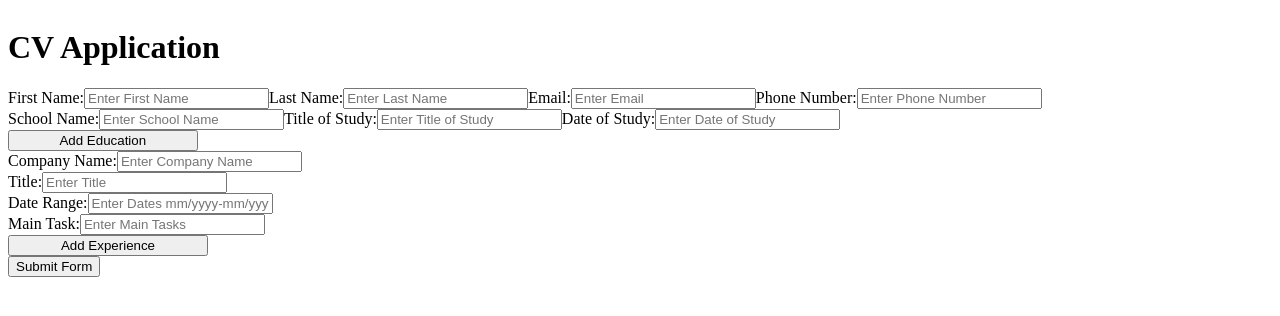
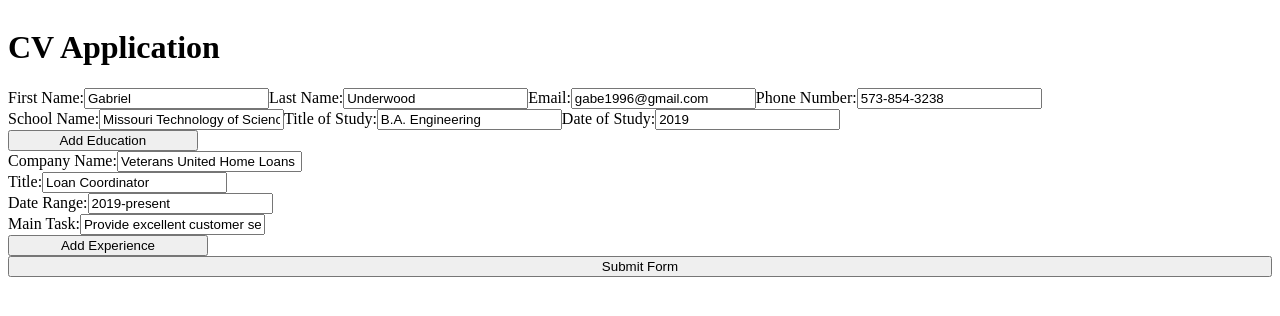
Before and after one commit to Gabefire/CV-application, a React (Create React App) app: page / in a window 1280 px wide. Shown: the top 316 px of the page. Built offline with nearby package versions, Linux system fonts and the light colour scheme.

Commit message:
added edit button and fixed the array objects

```diff
--- a/src/App.js
+++ b/src/App.js
@@ -9,73 +9,133 @@ import uniqid from "uniqid";
 class App extends React.Component {
   constructor() {
     super();
+    this.boundedSwitchViews = this.switchViews.bind(this);
     this.boundedAddEducation = this.addEducation.bind(this);
     this.boundedAddExperience = this.addExperience.bind(this);
     this.boundedSubmitForm = this.submitForm.bind(this);
     this.state = {
-      displayForm: false,
+      showContent: false,
+      displayForm: true,
       education: {
-        schoolName: "",
-        titleOfStudy: "",
-        date: "",
-        key: "",
+        schoolName: null,
+        titleOfStudy: null,
+        date: null,
+        key: null,
       },
 
       educationArray: [
         {
-          schoolName: "",
-          titleOfStudy: "",
-          date: "",
+          schoolName: "Missouri Technology of Science and Technology",
+          titleOfStudy: "B.A. Engineering",
+          date: "2019",
           key: uniqid(),
         },
       ],
 
       experience: {
-        companyName: "",
-        positionTitle: "",
-        dates: "",
-        task: "",
+        companyName: null,
+        positionTitle: null,
+        dates: null,
+        task: null,
         key: uniqid(),
       },
 
       experienceArray: [
         {
-          companyName: "",
-          positionTitle: "",
-          dates: "",
-          task: "",
+          companyName: "Veterans United Home Loans",
+          positionTitle: "Loan Coordinator",
+          dates: "2019-present",
+          task: "Provide excellent customer service and solve problems",
           key: uniqid(),
         },
       ],
 
       heading: {
-        firstName: "",
-        lastName: "",
-        email: "",
-        phoneNumber: "",
+        firstName: "Gabriel",
+        lastName: "Underwood",
+        email: "gabe1996@gmail.com",
+        phoneNumber: "573-854-3238",
+        key: uniqid(),
       },
     };
+  }
+
+  switchViews() {
+    this.setState({
+      showContent: !this.state.showContent,
+      displayForm: !this.state.displayForm,
+    });
+  }
+
+  showContent() {
+    return (
+      <div className="content">
+        <Form
+          heading={this.state.heading}
+          educationArray={this.state.educationArray}
+          experienceArray={this.state.experienceArray}
+        />
+        <div className="button-container">
+          <button className="edit-btn" onClick={this.boundedSwitchViews}>
+            Edit
+          </button>
+          <button className="print-btn">Print</button>
+        </div>
+      </div>
+    );
+  }
+
+  showForm() {
+    return (
+      <form className="form">
+        <h1>CV Application</h1>
+        <Heading heading={this.state.heading} />
+        <section className="education-container">
+          <Education educationArray={this.state.educationArray} />
+          <button
+            className="add-education-btn"
+            onClick={this.boundedAddEducation}
+          >
+            Add Education
+          </button>
+        </section>
+        <section className="experience-container">
+          <Experience experienceArray={this.state.experienceArray} />
+          <button
+            className="add-experience-btn"
+            onClick={this.boundedAddExperience}
+          >
+            Add Experience
+          </button>
+        </section>
+        <button className="submit-form-btn" onClick={this.boundedSubmitForm}>
+          Submit Form
+        </button>
+      </form>
+    );
   }
 
   addEducation(e) {
     e.preventDefault();
     const educationSection = document.querySelectorAll(".education");
+    const educationArray = [];
     educationSection.forEach((section) => {
       const schoolName = section.childNodes[0].childNodes[1].value;
       const titleOfStudy = section.childNodes[1].childNodes[1].value;
       const date = section.childNodes[2].childNodes[1].value;
-      const key = section.key;
-      this.setState({
+      const key = section.id;
+      const educationObject = {
         education: {
           schoolName: schoolName,
           titleOfStudy: titleOfStudy,
           date: date,
           key: key,
         },
-      });
-      this.setState({
-        educationArray: [...this.state.educationArray, this.state.education],
-      });
+      };
+      educationArray.push(educationObject);
+    });
+    this.setState({
+      educationArray: educationArray,
     });
     this.setState({
       education: {
@@ -91,24 +151,25 @@ class App extends React.Component {
   addExperience(e) {
     e.preventDefault();
     const experienceSection = document.querySelectorAll(".experience");
+    const experienceArray = [];
     experienceSection.forEach((section) => {
       const companyName = section.childNodes[0].childNodes[1].value;
       const positionTitle = section.childNodes[1].childNodes[1].value;
       const dates = section.childNodes[2].childNodes[1].value;
       const task = section.childNodes[3].childNodes[1].value;
-      const key = section.key;
-      this.setState({
+      const experienceObject = {
         experience: {
           companyName: companyName,
           positionTitle: positionTitle,
           dates: dates,
           task: task,
-          key: key,
+          key: uniqid(),
         },
-      });
-      this.setState({
-        experienceArray: [...this.state.experienceArray, this.state.experience],
-      });
+      };
+      experienceArray.push(experienceObject);
+    });
+    this.setState({
+      experienceArray: experienceArray,
     });
     this.setState({
       experience: {
@@ -137,45 +198,62 @@ class App extends React.Component {
         phoneNumber: phoneNumber,
       },
     });
-    const form = document.querySelector("form");
-    form.style.display = "none";
+
+    const experienceSection = document.querySelectorAll(".experience");
+    const experienceArray = [];
+    experienceSection.forEach((section) => {
+      const companyName = section.childNodes[0].childNodes[1].value;
+      const positionTitle = section.childNodes[1].childNodes[1].value;
+      const dates = section.childNodes[2].childNodes[1].value;
+      const task = section.childNodes[3].childNodes[1].value;
+      const key = section.id;
+      const experienceObject = {
+        experience: {
+          companyName: companyName,
+          positionTitle: positionTitle,
+          dates: dates,
+          task: task,
+          key: key,
+        },
+      };
+      experienceArray.push(experienceObject);
+    });
+    this.setState({
+      experienceArray: experienceArray,
+    });
+
+    const educationSection = document.querySelectorAll(".education");
+    const educationArray = [];
+    educationSection.forEach((section) => {
+      const schoolName = section.childNodes[0].childNodes[1].value;
+      const titleOfStudy = section.childNodes[1].childNodes[1].value;
+      const date = section.childNodes[2].childNodes[1].value;
+      const key = section.id;
+      const educationObject = {
+        education: {
+          schoolName: schoolName,
+          titleOfStudy: titleOfStudy,
+          date: date,
+          key: key,
+        },
+      };
+      educationArray.push(educationObject);
+    });
+    this.setState({
+      educationArray: educationArray,
+    });
+
+    this.setState({
+      displayForm: false,
+      showContent: true,
+    });
   }
 
   render() {
     return (
       <div className="App">
-        <form>
-          <h1>CV Application</h1>
-          <Heading />
-          <section className="education-container">
-            <Education educationArray={this.state.educationArray} />
-            <button
-              className="add-education-btn"
-              onClick={this.boundedAddEducation}
-            >
-              Add Education
-            </button>
-          </section>
-          <section className="experience-container">
-            <Experience experienceArray={this.state.experienceArray} />
-            <button
-              className="add-experience-btn"
-              onClick={this.boundedAddExperience}
-            >
-              Add Experience
-            </button>
-          </section>
-          <button className="submit-form-btn" onClick={this.boundedSubmitForm}>
-            Submit Form
-          </button>
-        </form>
-        <div className="content">
-          <Form
-            heading={this.state.heading}
-            educationArray={this.state.education}
-            experienceArray={this.state.experienceArray}
-          />
-        </div>
+        {this.state.displayForm ? this.showForm() : null}
+        {this.state.showContent ? this.showContent() : null}
       </div>
     );
   }
--- a/src/components/education.js
+++ b/src/components/education.js
@@ -9,30 +9,33 @@ export default class Education extends React.Component {
   render() {
     return (
       <>
-        {this.props.educationArray.map((education) => {
+        {this.props.educationArray.map((education, index) => {
           return (
-            <div className="education" key={education.key}>
-              <label htmlFor="school-name" className="school-name-label">
+            <div className="education" id={education.key} key={education.key}>
+              <label htmlFor={`school ${index}`} className="school-name-label">
                 School Name:
                 <input
+                  id={`school ${index}`}
                   defaultValue={education.schoolName}
                   className="school-name"
                   placeholder="Enter School Name"
                   name="school-name"
                 ></input>
               </label>
-              <label htmlFor="title-of-study">
+              <label htmlFor={`title-of-study ${index}`}>
                 Title of Study:
                 <input
+                  id={`title-of-study ${index}`}
                   defaultValue={education.titleOfStudy}
                   className="title-of-study"
                   placeholder="Enter Title of Study"
                   name="title-of-study"
                 ></input>
               </label>
-              <label htmlFor="date-of-study">
+              <label htmlFor={`date-of-study ${index}`}>
                 Date of Study:
                 <input
+                  id={`date-of-study ${index}`}
                   defaultValue={education.date}
                   className="date-of-study"
                   type="text"
--- a/src/components/experience.js
+++ b/src/components/experience.js
@@ -11,7 +11,11 @@ export default class Experience extends React.Component {
       <>
         {this.props.experienceArray.map((experience) => {
           return (
-            <div className="experience" key={experience.key}>
+            <div
+              className="experience"
+              id={experience.key}
+              key={experience.key}
+            >
               <label htmlFor="company-name">
                 Company Name:
                 <input
--- a/src/components/form.js
+++ b/src/components/form.js
@@ -3,9 +3,49 @@ import React from "react";
 export default class Form extends React.Component {
   constructor(props) {
     super(props);
+    this.heading = this.props.heading;
+  }
+
+  test() {
+    console.log(this.props.experienceArray);
   }
 
   render() {
-    return <div className="heading"></div>;
+    return (
+      <>
+        <div className="heading-content" key={this.props.heading.key}>
+          <div className="name">
+            {this.props.heading.firstName} {this.props.heading.lastName}
+          </div>
+          <div className="contact-information">
+            <div className="email">{this.props.heading.email}</div>
+            <div className="phone-number">{this.props.heading.phoneNumber}</div>
+          </div>
+        </div>
+        <div className="education-content" key={2}>
+          {this.props.educationArray.map((education) => {
+            return (
+              <div className="school" id={education.key} key={education.key}>
+                <div className="schoolName">{education.schoolName}</div>
+                <div className="titleOfStudy">{education.titleOfStudy}</div>
+                <div className="dateSchool">{education.date}</div>
+              </div>
+            );
+          })}
+        </div>
+        <div className="experience-content" key={3}>
+          {this.props.experienceArray.map((experience) => {
+            return (
+              <div className="job" id={experience.key} key={experience.key}>
+                <div className="companyName">{experience.companyName}</div>
+                <div className="positionTitle">{experience.positionTitle}</div>
+                <div className="dates">{experience.dates}</div>
+                <div className="task">{experience.task}</div>
+              </div>
+            );
+          })}
+        </div>
+      </>
+    );
   }
 }
--- a/src/components/heading.js
+++ b/src/components/heading.js
@@ -8,22 +8,39 @@ export default class Heading extends React.Component {
 
   render() {
     return (
-      <div className="heading">
+      <div className="heading" key={this.props.heading.key}>
         <label htmlFor="first-name">
           First Name:
-          <input placeholder="Enter First Name" name="first-name"></input>
+          <input
+            placeholder="Enter First Name"
+            name="first-name"
+            defaultValue={this.props.heading.firstName}
+          ></input>
         </label>
         <label htmlFor="last-name">
           Last Name:
-          <input placeholder="Enter Last Name" name="first-name"></input>
+          <input
+            placeholder="Enter Last Name"
+            name="first-name"
+            defaultValue={this.props.heading.lastName}
+          ></input>
         </label>
         <label htmlFor="email">
           Email:
-          <input type="email" placeholder="Enter Email" name="email"></input>
+          <input
+            type="email"
+            placeholder="Enter Email"
+            name="email"
+            defaultValue={this.props.heading.email}
+          ></input>
         </label>
         <label htmlFor="phone number">
           Phone Number:
-          <input placeholder="Enter Phone Number" name="phone number"></input>
+          <input
+            placeholder="Enter Phone Number"
+            name="phone number"
+            defaultValue={this.props.heading.phoneNumber}
+          ></input>
         </label>
       </div>
     );
--- a/src/styles/index.css
+++ b/src/styles/index.css
@@ -4,6 +4,12 @@
   gap: 20px;
 }
 
+.form {
+  display: flex;
+  flex-direction: column;
+}
+
 .content {
-  display: none;
+  display: flex;
+  flex-direction: column;
 }
```
